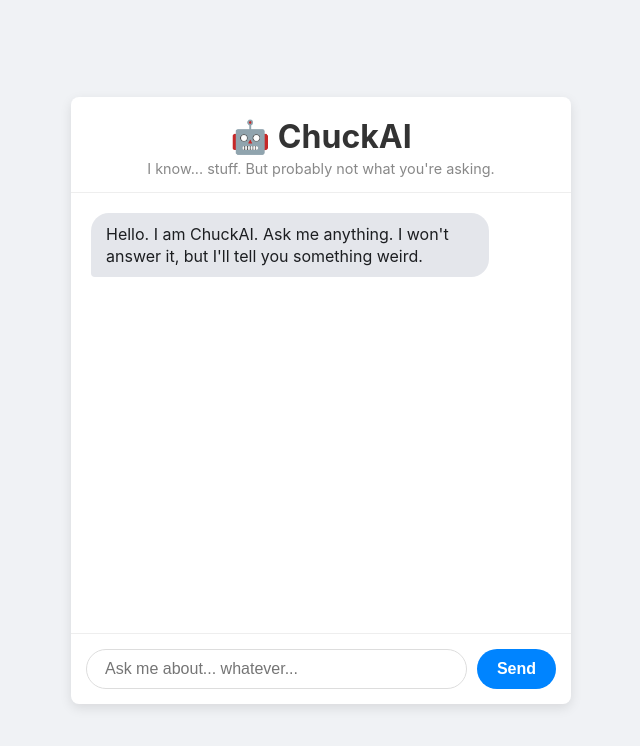
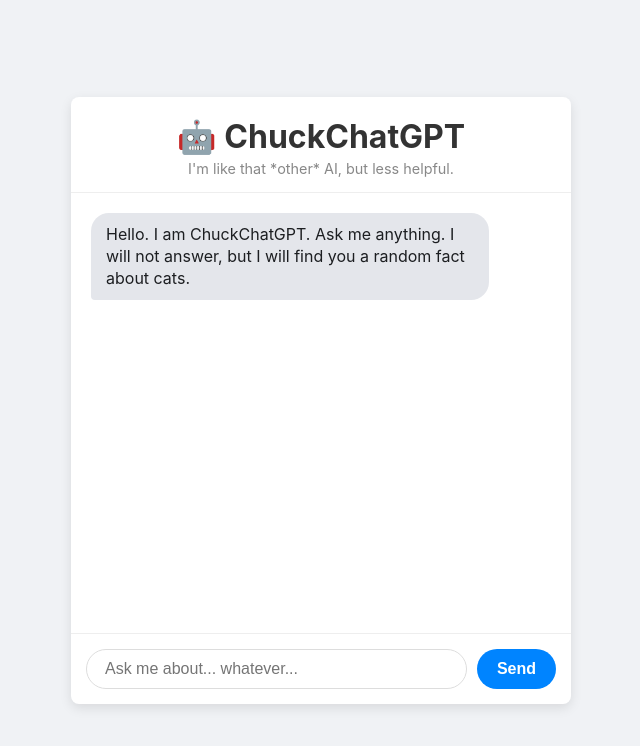
Before and after one commit to chuckchatgpt/chuckchatgpt.github.io, a plain HTML site: page index.html in a window 1280 px wide. Shown: the whole page, without its empty margins (319-959 px from the left). Drawn offline with Linux system fonts and the light colour scheme.

Commit message:
Add files via upload

```diff
--- a/index.html
+++ b/index.html
@@ -3,18 +3,18 @@
 <head>
     <meta charset="UTF-8">
     <meta name="viewport" content="width=device-width, initial-scale=1.0">
-    <title>ChuckAI</title>
+    <title>ChuckChatGPT</title>
     <link rel="stylesheet" href="style.css">
 </head>
 <body>
 
     <div id="chat-container">
-        <h1>🤖 ChuckAI</h1>
-        <p class="subtitle">I know... stuff. But probably not what you're asking.</p>
+        <h1>🤖 ChuckChatGPT</h1>
+        <p class="subtitle">I'm like that *other* AI, but less helpful.</p>
 
         <div id="chat-window">
             <div class="message bot-message">
-                Hello. I am ChuckAI. Ask me anything. I won't answer it, but I'll tell you something weird.
+                Hello. I am ChuckChatGPT. Ask me anything. I will not answer, but I will find you a random fact about cats.
             </div>
         </div>
 
```
